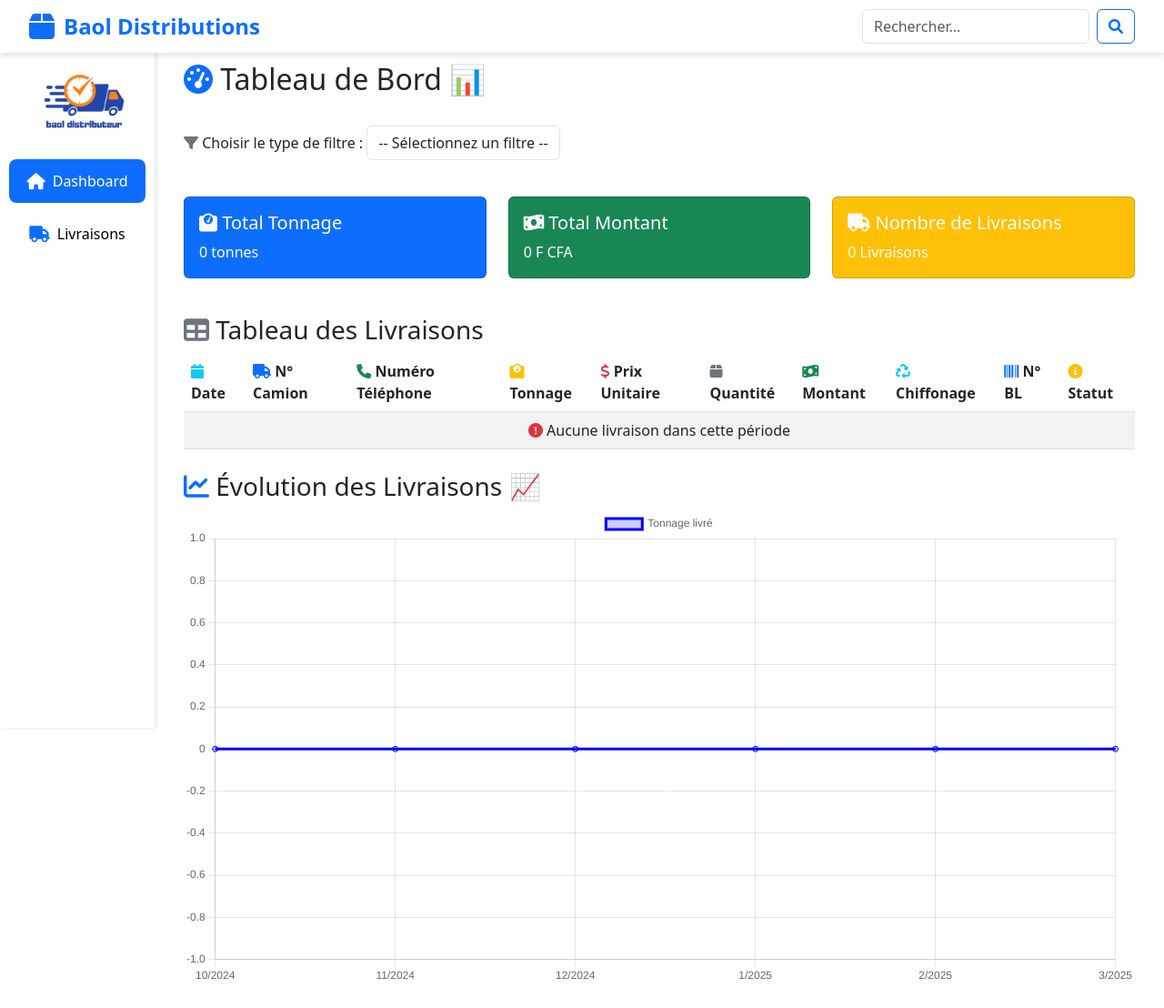
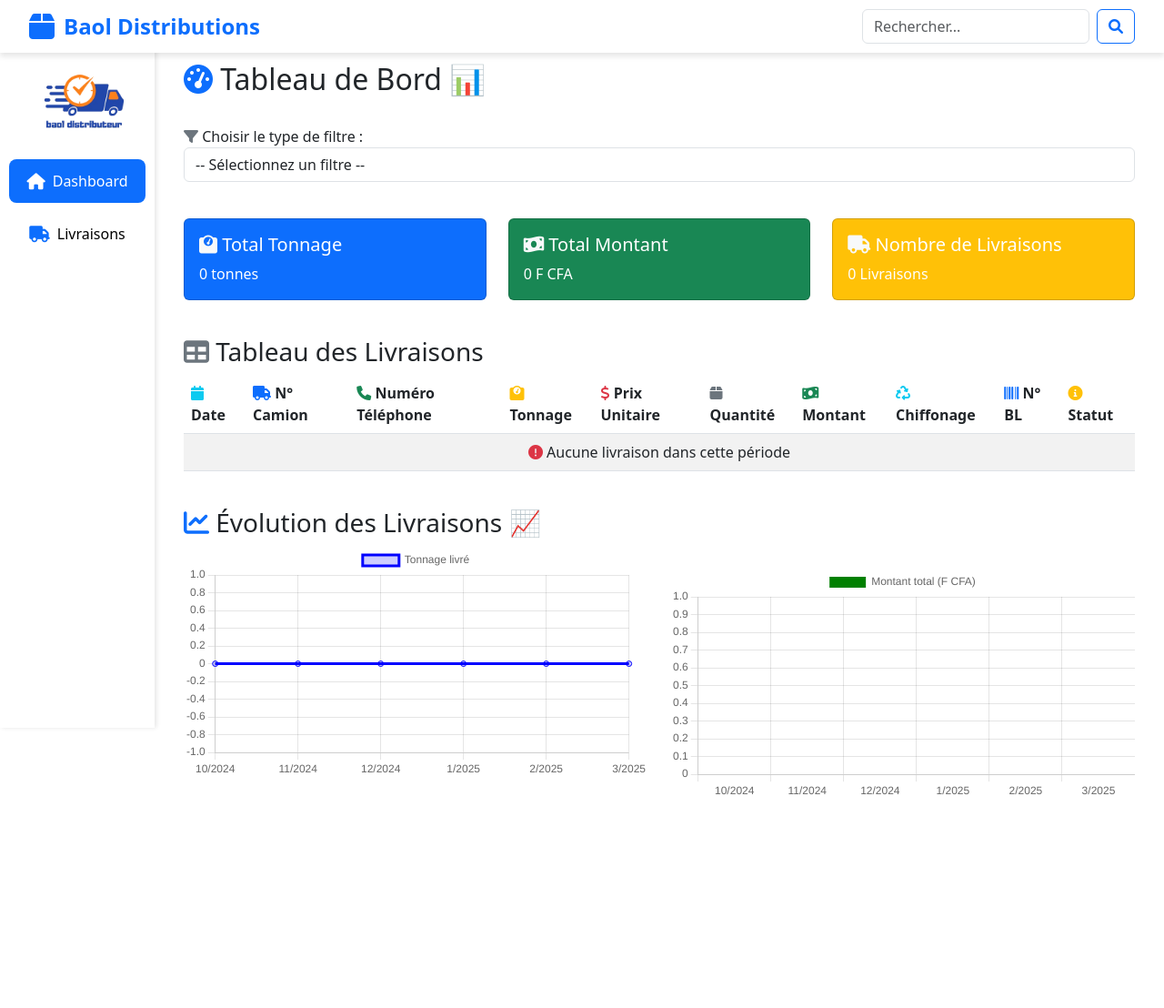
Before and after one commit to MANTECH99/baol_distributions, a Django app: page /dashboard/ in a window 1280 px wide. Shown: the top 1108 px of the page at 91% size. After the commit the page ends 874 px from the top, so only its background shows below. Run offline with Django 5.2, Linux system fonts and the light colour scheme; data that the repository does not hold is empty.

Commit message:
Update dashboard.html

```diff
--- a/gestion/templates/gestion/dashboard.html
+++ b/gestion/templates/gestion/dashboard.html
@@ -7,7 +7,7 @@
     <!-- Étape 1 : Choix du type de filtre -->
     <div class="mb-3">
         <label for="filter_type"><i class="fas fa-filter text-secondary"></i> Choisir le type de filtre :</label>
-        <select id="filter_type" name="filter_type" class="form-control d-inline-block w-auto" onchange="showFilterForm()">
+        <select id="filter_type" name="filter_type" class="form-control w-100 w-md-auto" onchange="showFilterForm()">
             <option value="">-- Sélectionnez un filtre --</option>
             <option value="date" {% if filter_type == 'date' %}selected{% endif %}>Date personnalisée</option>
             <option value="month" {% if filter_type == 'month' %}selected{% endif %}>Mois spécifique</option>
@@ -20,8 +20,8 @@
         <form method="GET" class="mb-3">
             <input type="hidden" name="filter_type" value="date">
             <label for="date"><i class="fas fa-calendar-day text-info"></i> Sélectionner une date :</label>
-            <input type="date" id="date" name="date" value="{{ selected_date|default:'' }}" class="form-control d-inline-block w-auto">
-            <button type="submit" class="btn btn-primary"><i class="fas fa-filter"></i> Filtrer</button>
+            <input type="date" id="date" name="date" value="{{ selected_date|default:'' }}" class="form-control w-100 w-md-auto">
+            <button type="submit" class="btn btn-primary mt-2 mt-md-0"><i class="fas fa-filter"></i> Filtrer</button>
         </form>
     </div>
 
@@ -30,8 +30,8 @@
         <form method="GET" class="mb-3">
             <input type="hidden" name="filter_type" value="month">
             <label for="month"><i class="fas fa-calendar-alt text-warning"></i> Sélectionner un mois :</label>
-            <input type="month" id="month" name="month" value="{{ selected_month|default:'' }}" class="form-control d-inline-block w-auto">
-            <button type="submit" class="btn btn-primary"><i class="fas fa-filter"></i> Filtrer</button>
+            <input type="month" id="month" name="month" value="{{ selected_month|default:'' }}" class="form-control w-100 w-md-auto">
+            <button type="submit" class="btn btn-primary mt-2 mt-md-0"><i class="fas fa-filter"></i> Filtrer</button>
         </form>
     </div>
 
@@ -40,12 +40,12 @@
         <form method="GET" class="mb-3">
             <input type="hidden" name="filter_type" value="year">
             <label for="year"><i class="fas fa-calendar text-danger"></i> Sélectionner une année :</label>
-            <select id="year" name="year" class="form-control d-inline-block w-auto">
+            <select id="year" name="year" class="form-control w-100 w-md-auto">
                 {% for year in last_five_years %}
                     <option value="{{ year }}" {% if selected_year == year %}selected{% endif %}>{{ year }}</option>
                 {% endfor %}
             </select>
-            <button type="submit" class="btn btn-primary"><i class="fas fa-filter"></i> Filtrer</button>
+            <button type="submit" class="btn btn-primary mt-2 mt-md-0"><i class="fas fa-filter"></i> Filtrer</button>
         </form>
     </div>
 
@@ -59,6 +59,7 @@
         }
     </script>
 
+    <!-- Cartes de Statistiques -->
     <div class="row">
         <div class="col-md-4">
             <div class="card text-white bg-primary mb-3">
@@ -86,7 +87,9 @@
         </div>
     </div>
 
+    <!-- Tableau des Livraisons -->
     <h3 class="mt-4"><i class="fas fa-table text-secondary"></i> Tableau des Livraisons</h3>
+    <div class="table-responsive">
         <table class="table table-striped">
             <thead>
                 <tr>
@@ -123,10 +126,18 @@
                 {% endfor %}
             </tbody>
         </table>
+    </div>
 
+    <!-- Graphiques -->
     <h3 class="mt-4"><i class="fas fa-chart-line text-primary"></i> Évolution des Livraisons 📈</h3>
+    <div class="row">
+        <div class="col-12 col-md-6">
             <canvas id="tonnageChart" width="400" height="200"></canvas>
+        </div>
+        <div class="col-12 col-md-6">
             <canvas id="montantChart" width="400" height="200" class="mt-4"></canvas>
+        </div>
+    </div>
 
     <script>
         document.addEventListener("DOMContentLoaded", function() {
```
Lines whose indentation alone changed are shown as unchanged.
